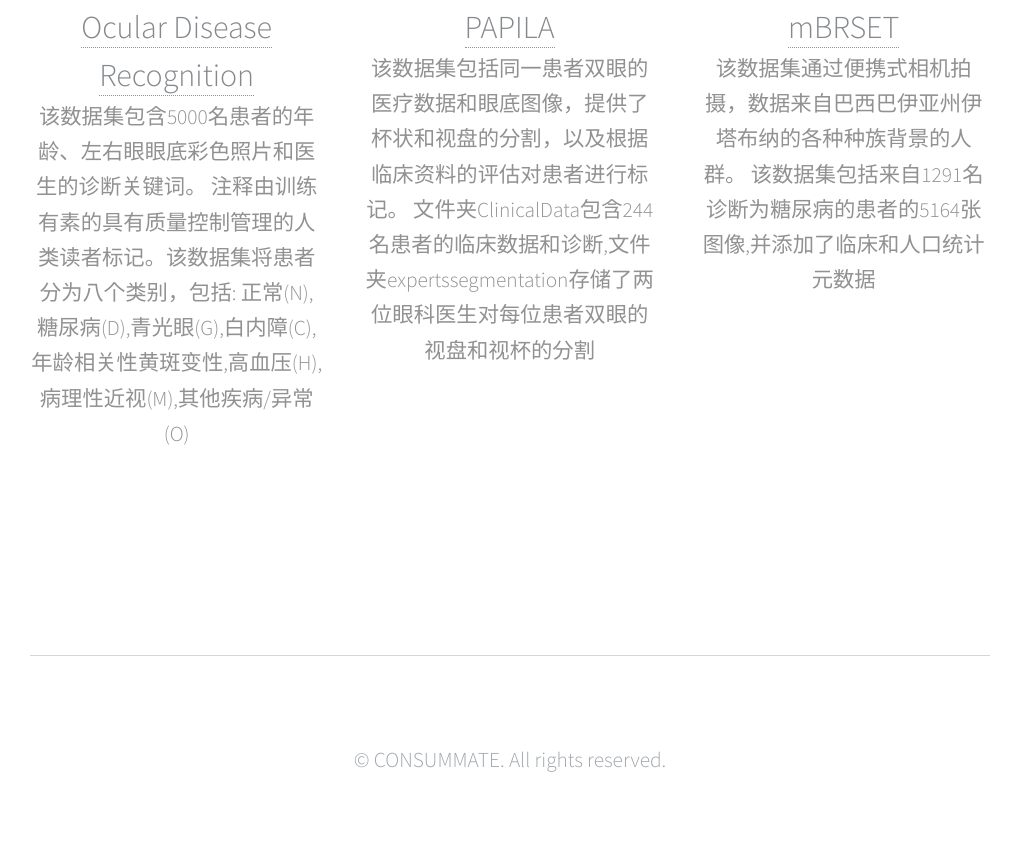
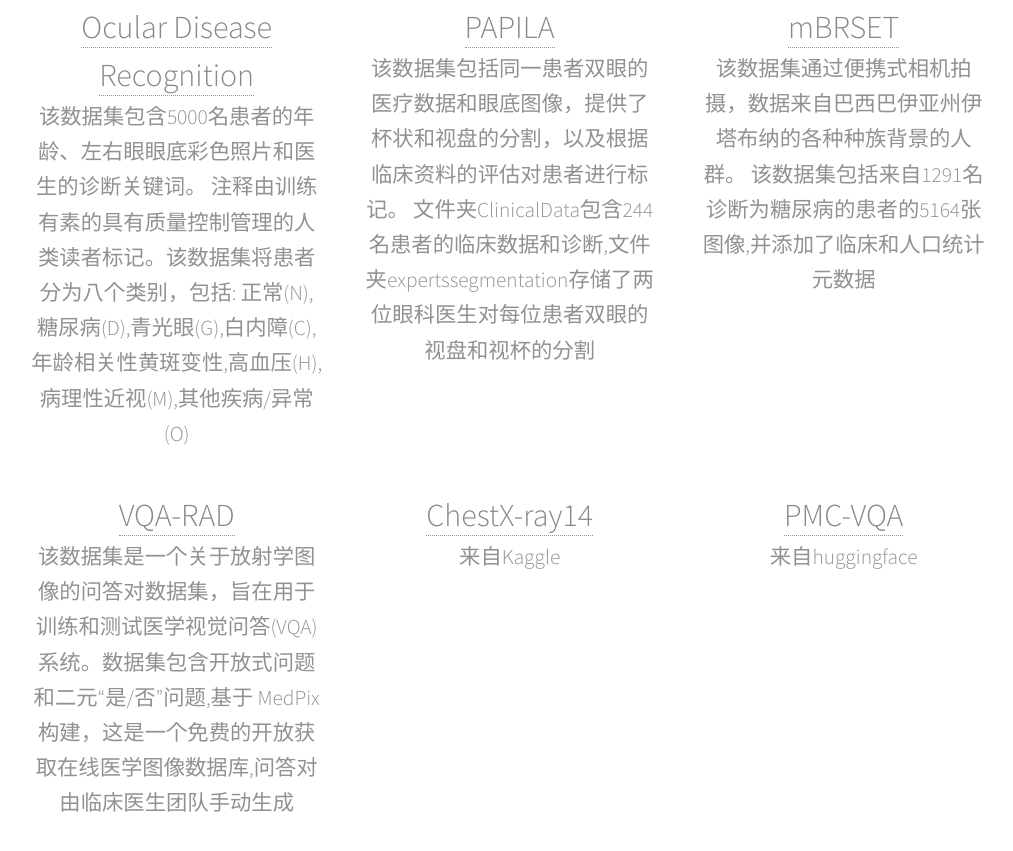
Before and after one commit to WodenJay/CONSUMMATE, a website: page datasets.html in a window 1280 px wide. Shown: the part 1465-2316 px from the top of the page, without its empty margins (130-1143 px from the left). Before the commit the page ends 2274 px from the top, so only its background shows below. Drawn offline with Linux system fonts and the light colour scheme.

Commit message:
add 3 datasets

```diff
--- a/datasets.html
+++ b/datasets.html
@@ -43,7 +43,7 @@
                     <p style="color:black">
                         本研究通过检索学术公认数据库和爬虫技术，获取到了大量数据集并对这些数据集进行清洗，整理出包含眼部、胸腔、脑补、脊椎等多种区域带标签的多国、多性别、多人种、多年龄、多疾病的医疗视觉数据集，涵盖疾病诊断、治疗指南、病理研究等核心内容，形成多模态医疗知识数据
                     </p>
-                    <p style="color: black;">以下展示部分数据集</p>
+                    <p style="color: black;">以下展示的数据集点击名称即可跳转到相应界面</p>
                 </header>
                 <div class="row features">
                     <section class="col-4 col-12-narrower feature">
@@ -88,7 +88,19 @@
                             该数据集包括来自1291名诊断为糖尿病的患者的5164张图像,并添加了临床和人口统计元数据
                         </p>
                     </section>
-
+                    <section class="col-4 col-12-narrower feature">
+                        <h3><a href="https://huggingface.co/datasets/flaviagiammarino/vqa-rad">VQA-RAD</a></h3>
+                        <p>该数据集是一个关于放射学图像的问答对数据集，旨在用于训练和测试医学视觉问答(VQA)系统。数据集包含开放式问题和二元“是/否”问题,基于 MedPix
+                        构建，这是一个免费的开放获取在线医学图像数据库,问答对由临床医生团队手动生成</p>
+                    </section>
+                    <section class="col-4 col-12-narrower feature">
+                        <h3><a href="https://www.kaggle.com/datasets/ksw2000/chestxray14">ChestX-ray14</a></h3>
+                        <p>来自Kaggle</p>
+                    </section>
+                    <section class="col-4 col-12-narrower feature">
+                        <h3><a href="https://huggingface.co/datasets/RadGenome/PMC-VQA">PMC-VQA</a></h3>
+                        <p>来自huggingface</p>
+                    </section>
                 </div>
                 <!--<ul class="actions major">
 					<li><a href="#" class="button">Elevate my awareness</a></li>
```
